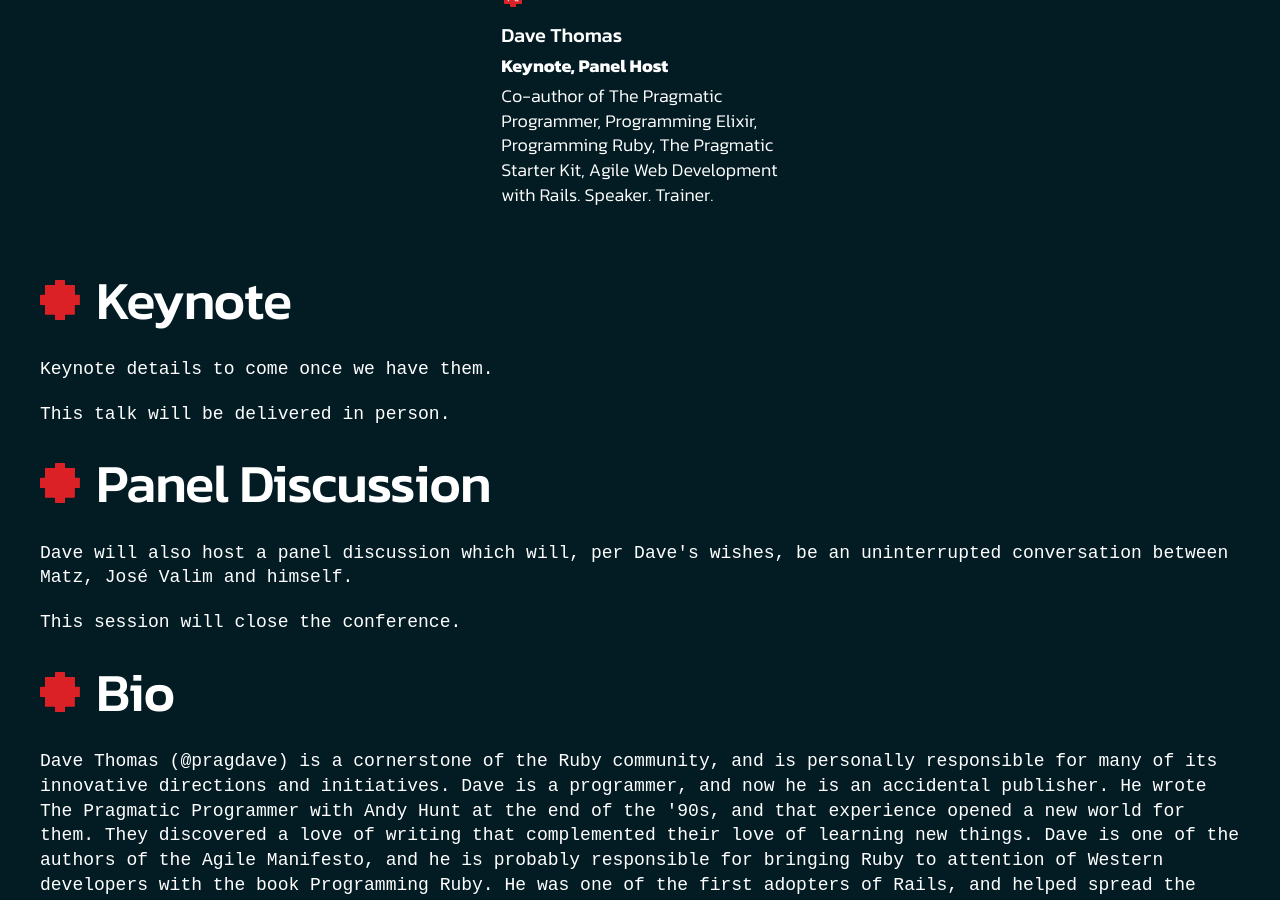
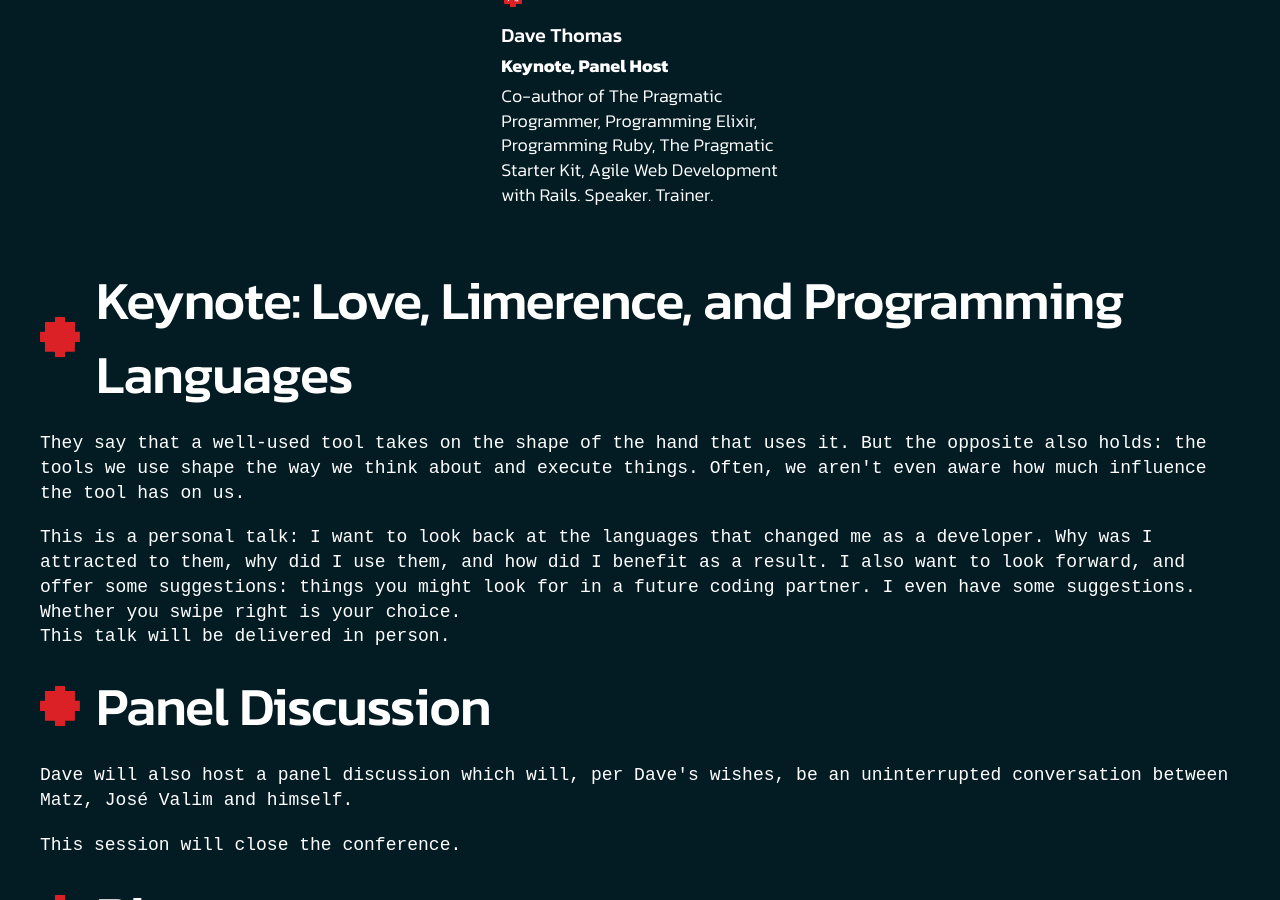
Before and after one commit to euruko/2024.euruko.org, a Jekyll site: the page built from speakers/dave_thomas.html, in a window 1280 px wide and 900 px high, scrolled down 530 px. Built offline with Jekyll 4.4.1, drawn with Linux system fonts in a browser that asks for light colours; comment, search, counter and statistics services are not loaded.

Commit message:
dave talk

```diff
--- a/_includes/agenda/agenda_day_three.html
+++ b/_includes/agenda/agenda_day_three.html
@@ -29,7 +29,7 @@
       <div class="schedule__item">
         <a href="/speakers/dave_thomas" class="schedule__item__image" style="background: url(/assets/images/speakers/davethomas.jpg) center center / cover no-repeat;"></a>
         <div class="schedule__item__content">
-          <h5 class="schedule__item__title">Keynote: TBD</h5>
+          <h5 class="schedule__item__title">Keynote: Love, Limerence, and Programming Languages</h5>
           <p class="schedule__item__speaker">Dave Thomas</p>
         </div>
       </div>
--- a/speakers/dave_thomas.html
+++ b/speakers/dave_thomas.html
@@ -28,9 +28,12 @@
       </div>
       <article class="section__article mb--2">
         <div class="col--100">
-          <h3 class="section__article__title has-dot">Keynote</h3>
+          <h3 class="section__article__title has-dot">Keynote: Love, Limerence, and Programming Languages</h3>
           <p class="section__article__text mb--2">
-            Keynote details to come once we have them.
+            They say that a well-used tool takes on the shape of the hand that uses it. But the opposite also holds: the tools we use shape the way we think about and execute things. Often, we aren't even aware how much influence the tool has on us.
+          </p>
+          <p class="section__article__text">
+            This is a personal talk: I want to look back at the languages that changed me as a developer. Why was I attracted to them, why did I use them, and how did I benefit as a result. I also want to look forward, and offer some suggestions: things you might look for in a future coding partner. I even have some suggestions. Whether you swipe right is your choice.
           </p>
           <p class="section__article__text">
             This talk will be delivered in person.
```
